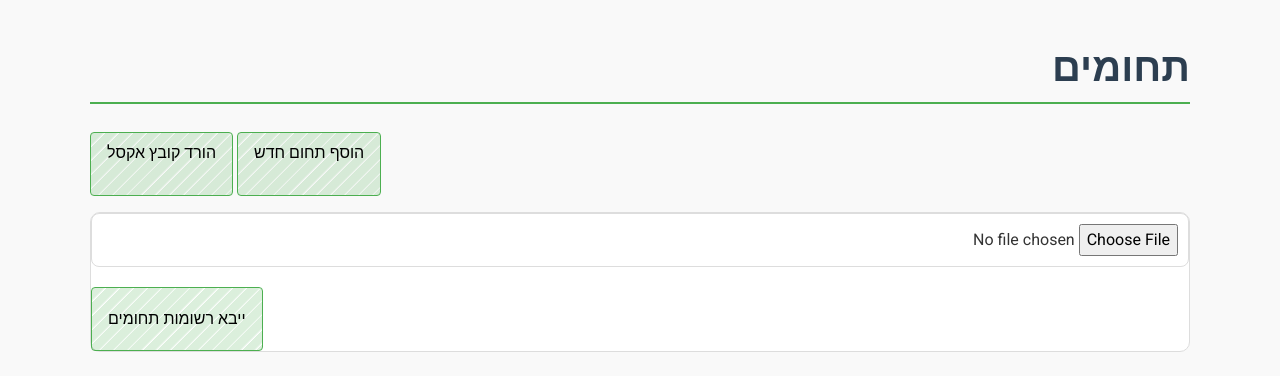
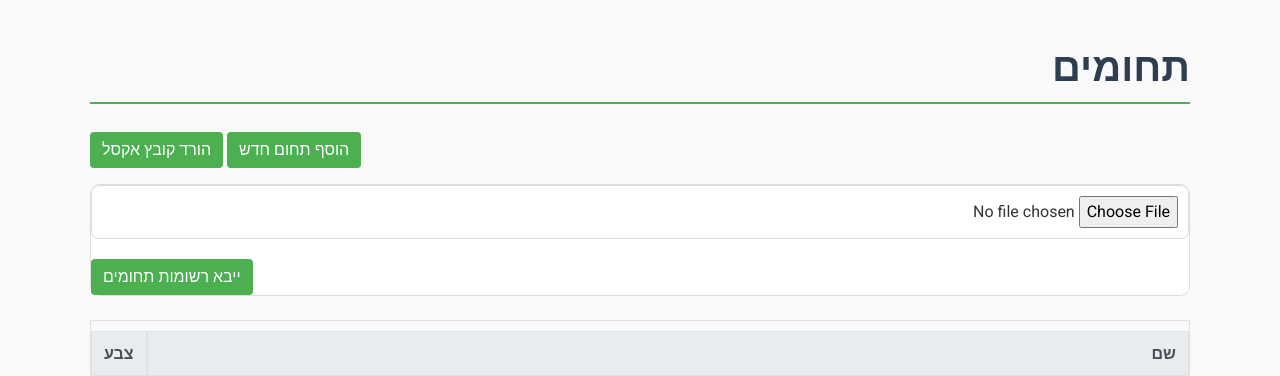
Before and after one commit to yuvsp/clinical_assignment_system, a Flask app: page /fields in a window 1280 px wide. Shown: the part 58-434 px from the top of the page. Run offline with Flask 3, Linux system fonts and the light colour scheme; data that the repository does not hold is empty; some libraries are stand-ins or nearby versions; some web fonts are replaced.

Commit message:
better looks

```diff
--- a/app/templates/assignments_view.html
+++ b/app/templates/assignments_view.html
@@ -12,7 +12,7 @@
     <label class="semester-label">סמסטר ב</label>
 </div>
 
-<a href="{{ url_for('main.download_assignments_view') }}" class="btn btn-primary mb-3">הורד קובץ אקסל</a>
+<a href="{{ url_for('main.download_assignments_view') }}" class="btn btn-success mb-3">הורד קובץ אקסל</a>
 
 <table class="table table-bordered" dir="rtl">
     <thead class="thead-light">
--- a/app/templates/current_assignments_table.html
+++ b/app/templates/current_assignments_table.html
@@ -70,7 +70,7 @@
                         <form method="post" action="{{ url_for('main.remove_assignment', assignment_id=assignment.id) }}" >
                             <button type="submit" class="btn btn-cancel">ביטול</button>
                         </form>
-                        <div style="max-width: 140px; padding: 2px 2px ;background-color: {{ instructor_colors[instructor.name] }};border-radius: 4px;display: inline-block;  margin: 4px auto 0; text-align: center; height: 32px;justify-content: center;align-items: center;display: flex;">
+                        <div style="font-size: 14px;max-width: 140px; padding: 4px 4px ;background-color: {{ instructor_colors[instructor.name] }};border-radius: 4px;display: inline-block;  margin: 4px auto 0; text-align: center; height: 34px;justify-content: center;align-items: center;display: flex;">
                              {{ instructor.name if instructor else '' }}
                             ב{{ instructor.practice_location if instructor else '' }}
                         </div>
--- a/app/templates/fields.html
+++ b/app/templates/fields.html
@@ -4,13 +4,13 @@
 <h1 class="mb-4 text-right">תחומים</h1>
 
 <!-- Buttons for download, upload, and add -->
-<a href="{{ url_for('main.add_field') }}" class="btn btn-primary mb-3">הוסף תחום חדש</a>
-<a href="{{ url_for('main.download_fields') }}" class="btn btn-primary mb-3">הורד קובץ אקסל</a>
+<a href="{{ url_for('main.add_field') }}" class="btn btn-success mb-3">הוסף תחום חדש</a>
+<a href="{{ url_for('main.download_fields') }}" class="btn btn-success mb-3">הורד קובץ אקסל</a>
 <form action="{{ url_for('main.upload_fields') }}" method="post" enctype="multipart/form-data">
     <div class="form-group">
         <input type="file" class="form-control-file" name="file" required>
     </div>
-    <button type="submit" class="btn btn-primary">ייבא רשומות תחומים</button>
+    <button type="submit" class="btn btn-success">ייבא רשומות תחומים</button>
 </form>
 
 <!-- Table to display fields -->
--- a/app/templates/instructors.html
+++ b/app/templates/instructors.html
@@ -2,7 +2,7 @@
 
 {% block content %}
 <h1 class="mb-4 text-right">קלינאיות</h1>
-<a href="{{ url_for('main.add_instructor') }}" class="btn btn-primary mb-4">הוסף קלינאית</a>
+<a href="{{ url_for('main.add_instructor') }}" class="btn btn-success mb-4">הוסף קלינאית</a>
 <a href="{{ url_for('main.download_instructors') }}" class="btn btn-success mb-4">הורד קובץ אקסל</a>
 <form action="{{ url_for('main.upload_instructors') }}" method="post" enctype="multipart/form-data" class="mb-4">
     <input type="file" name="file" class="form-control-file mb-2" required>
--- a/app/templates/students.html
+++ b/app/templates/students.html
@@ -2,13 +2,13 @@
 
 {% block content %}
 <h1 class="mb-4 text-right">סטודנטיות</h1>
-<a href="{{ url_for('main.add_student') }}" class="btn btn-primary mb-3">הוסף סטודנטית</a>
-<a href="{{ url_for('main.download_students') }}" class="btn btn-primary mb-3">הורד קובץ אקסל</a>
+<a href="{{ url_for('main.add_student') }}" class="btn btn-success mb-4">הוסף סטודנטית</a>
+<a href="{{ url_for('main.download_students') }}" class="btn btn-success mb-4">הורד קובץ אקסל</a>
 <form action="{{ url_for('main.upload_students') }}" method="post" enctype="multipart/form-data">
     <div class="form-group">
         <input type="file" class="form-control-file" name="file" required>
     </div>
-    <button type="submit" class="btn btn-primary">ייבא רשומות סטודנטיות</button>
+    <button type="submit" class="btn-success mb-4">ייבא רשומות סטודנטיות</button>
 </form>
 <table class="table table-bordered mt-4" dir="rtl">
     <thead class="thead-light">
```
